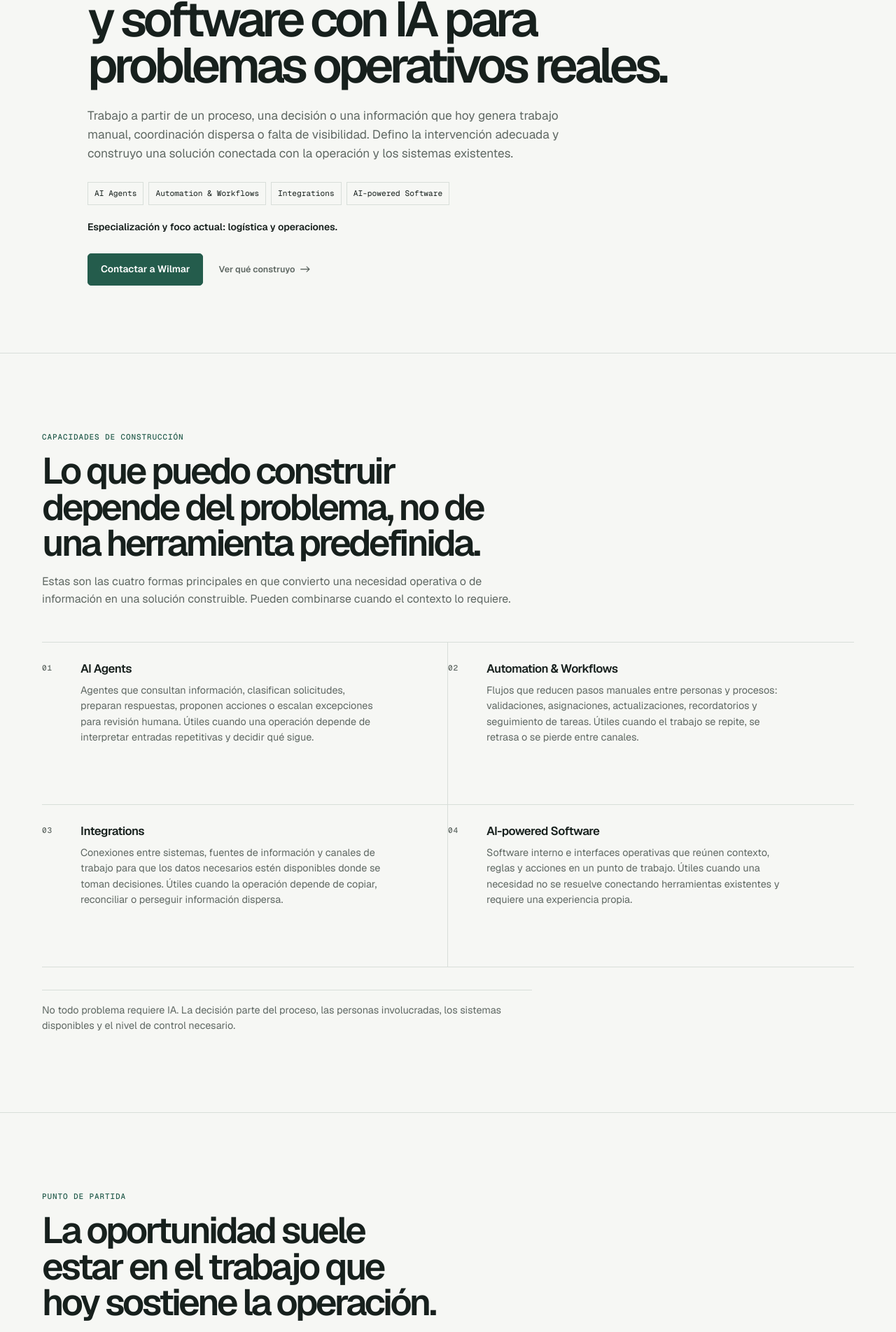
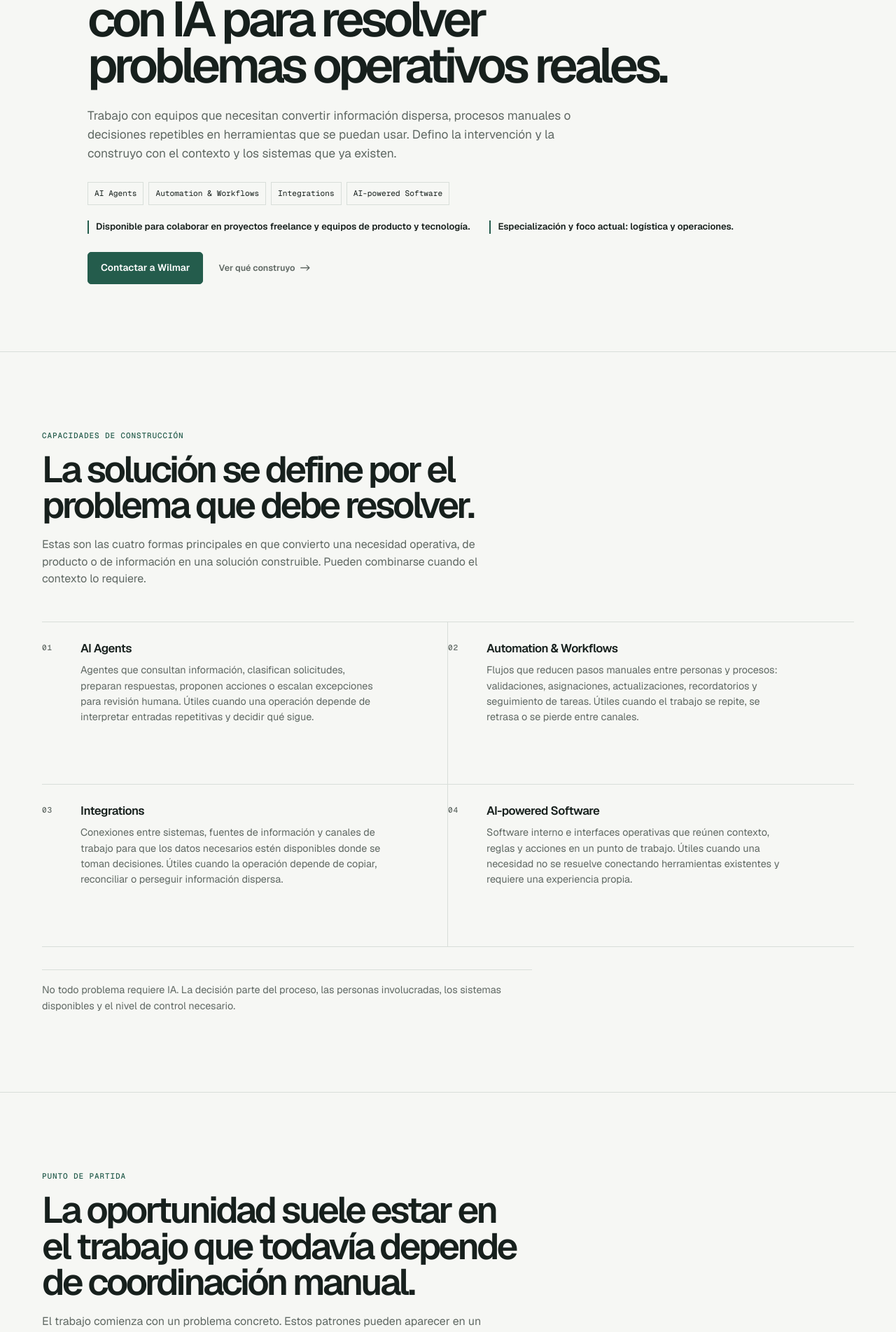
Before and after one commit to wilmarFlorez/wlanding, a Next.js app: page / in a window 1280 px wide. Shown: the part 404-2307 px from the top of the page at 70% size. Built offline with nearby package versions, Linux system fonts and the light colour scheme; no server answers.

Commit message:
feat: Revise landing page content for clarity and engagement; update sections on About, Capabilities, Contact, and Logistics

```diff
--- a/app/globals.css
+++ b/app/globals.css
@@ -50,8 +50,6 @@ p { color: var(--muted); }
 .button { display: inline-flex; min-height: 46px; align-items: center; justify-content: center; border: 1px solid var(--accent); border-radius: 5px; background: var(--accent); color: #fff; font-size: .86rem; font-weight: 600; padding: 0 18px; transition: background 160ms ease, border-color 160ms ease, transform 160ms ease; }
 .button:hover { border-color: var(--accent-dark); background: var(--accent-dark); transform: translateY(-1px); }
 .button-small { min-height: 35px; padding: 0 12px; font-size: .73rem; }
-.button-disabled { border-color: var(--line); background: var(--line); color: var(--muted); cursor: not-allowed; }
-.button-disabled:hover { border-color: var(--line); background: var(--line); transform: none; }
 
 .hero { padding: 100px 0 96px; border-bottom: 1px solid var(--line); }
 .hero-content { max-width: 1030px; }
@@ -60,12 +58,12 @@ p { color: var(--muted); }
 .hero-lede { max-width: 735px; margin-bottom: 0; font-size: clamp(1rem, 1.35vw, 1.16rem); line-height: 1.55; }
 .focus-list { display: flex; flex-wrap: wrap; gap: 7px; margin: 27px 0 0; }
 .focus-list span { border: 1px solid var(--line); color: var(--foreground); font-family: var(--font-geist-mono), monospace; font-size: .7rem; padding: 7px 9px; }
-.hero-specialization { margin: 21px 0 0; color: var(--foreground); font-size: .87rem; font-weight: 550; }
+.hero-context { display: flex; flex-wrap: wrap; gap: 10px 28px; margin-top: 22px; }
+.hero-context p { margin: 0; border-left: 2px solid var(--accent); color: var(--foreground); font-size: .82rem; font-weight: 550; line-height: 1.4; padding-left: 10px; }
 .hero-actions { display: flex; align-items: center; gap: 22px; margin-top: 26px; }
 .text-link { font-weight: 600; }
 .text-link span { display: inline-block; margin-left: 4px; transition: transform 160ms ease; }
 .text-link:hover span { transform: translateX(3px); }
-.contact-note { max-width: 390px; margin: 11px 0 0; font-size: .74rem; line-height: 1.4; }
 
 .section-intro { max-width: 760px; margin-bottom: 48px; }
 .section-intro p:last-child { max-width: 670px; margin-bottom: 0; }
@@ -151,6 +149,7 @@ p { color: var(--muted); }
 .about-layout { display: grid; grid-template-columns: minmax(180px, .55fr) minmax(0, 1.45fr); gap: clamp(36px, 8vw, 128px); }
 .about-layout h2 { max-width: 690px; }
 .about-layout > div > p { max-width: 660px; margin-bottom: 0; font-size: 1rem; }
+.about-layout > div > p + p { margin-top: 18px; border-top: 1px solid var(--line); padding-top: 17px; }
 
 .contact-section { padding-top: 72px; }
 .contact-panel { display: grid; grid-template-columns: minmax(0, 1fr) minmax(300px, .72fr); gap: clamp(40px, 7vw, 96px); border: 1px solid var(--line); background: var(--surface); padding: clamp(27px, 5vw, 59px); }
@@ -218,8 +217,8 @@ p { color: var(--muted); }
   .hero-actions { margin-top: 20px; }
   .focus-list { gap: 6px; }
   .focus-list span { font-size: .64rem; padding: 6px 7px; }
-  .hero-specialization { margin-top: 17px; font-size: .8rem; }
-  .contact-note { margin-top: 8px; font-size: .7rem; }
+  .hero-context { align-items: flex-start; flex-direction: column; gap: 9px; margin-top: 18px; }
+  .hero-context p { font-size: .76rem; }
   .capabilities-grid, .problems-list, .freight-pilot-details, .evidence-framework dl { grid-template-columns: 1fr; }
   .capability-card { min-height: 0; border-right: 0 !important; padding: 25px 0 26px 43px; }
   .capability-card .item-index { left: 0; }
--- a/app/layout.tsx
+++ b/app/layout.tsx
@@ -15,11 +15,11 @@ const geistMono = Geist_Mono({
 export const metadata: Metadata = {
   title: "Wilmar Florez Samudio | Product Architect & Builder",
   description:
-    "Wilmar entiende problemas, diseña intervenciones y construye software con IA, agentes, automatización e integraciones cuando tienen sentido.",
+    "Product Architect & Builder disponible para colaborar en proyectos freelance y equipos de producto y tecnología. Diseña y construye productos, automatizaciones y sistemas con IA.",
   openGraph: {
     title: "Wilmar Florez Samudio | Product Architect & Builder",
     description:
-      "Product Architect & Builder para problemas operativos y productos conectados con IA, automatización e integraciones.",
+      "Productos, automatizaciones y sistemas con IA para problemas operativos y de información.",
     type: "website",
     locale: "es_CO",
   },
--- a/components/landing/About.tsx
+++ b/components/landing/About.tsx
@@ -6,6 +6,7 @@ export function About() {
         <div>
           <h2 id="about-title">Wilmar Florez Samudio, Product Architect &amp; Builder.</h2>
           <p>Trabajo entre el problema operativo, la arquitectura de la solución y lo que finalmente se construye. Mi rol combina criterio de producto, diseño de flujos, construcción de software e integración con los sistemas que sostienen la operación.</p>
+          <p>Puedo colaborar de forma independiente en una iniciativa concreta o sumar capacidad a un equipo de producto y tecnología que necesita llevar una solución de la idea a la implementación.</p>
         </div>
       </div>
     </section>
--- a/components/landing/Capabilities.tsx
+++ b/components/landing/Capabilities.tsx
@@ -6,8 +6,8 @@ export function Capabilities() {
       <div className="container">
         <div className="section-intro">
           <p className="eyebrow">Capacidades de construcción</p>
-          <h2 id="capabilities-title">Lo que puedo construir depende del problema, no de una herramienta predefinida.</h2>
-          <p>Estas son las cuatro formas principales en que convierto una necesidad operativa o de información en una solución construible. Pueden combinarse cuando el contexto lo requiere.</p>
+          <h2 id="capabilities-title">La solución se define por el problema que debe resolver.</h2>
+          <p>Estas son las cuatro formas principales en que convierto una necesidad operativa, de producto o de información en una solución construible. Pueden combinarse cuando el contexto lo requiere.</p>
         </div>
         <div className="capabilities-grid">
           {capabilities.map((capability, index) => (
--- a/components/landing/ContactForm.tsx
+++ b/components/landing/ContactForm.tsx
@@ -73,7 +73,7 @@ export function ContactForm({ turnstileSiteKey }: { turnstileSiteKey?: string })
         </label>
       </div>
       <label>
-        ¿Qué proceso o iniciativa quieres revisar? <span aria-hidden="true">*</span>
+        ¿Qué proyecto, iniciativa o rol quieres conversar? <span aria-hidden="true">*</span>
         <textarea name="message" required maxLength={5000} rows={5} />
       </label>
       <label className="contact-honeypot" aria-hidden="true">
--- a/components/landing/Demos.tsx
+++ b/components/landing/Demos.tsx
@@ -6,7 +6,7 @@ export function Demos() {
       <div className="container">
         <div className="section-intro section-intro-wide">
           <p className="eyebrow">Evidencia y exploración</p>
-          <h2 id="demos-title">El tipo de evidencia importa tanto como lo que muestra.</h2>
+          <h2 id="demos-title">Proyectos y demostraciones para mostrar cómo abordo un problema.</h2>
           <p>Cada pieza publicada indica con precisión qué es y qué se puede afirmar sobre ella. No se presentan ejemplos conceptuales como implementaciones ni trabajo de terceros como evidencia personal.</p>
         </div>
 
--- a/components/landing/Hero.tsx
+++ b/components/landing/Hero.tsx
@@ -5,9 +5,9 @@ export function Hero() {
         <div className="hero-copy">
           <p className="eyebrow">Product Architect &amp; Builder</p>
           <p className="hero-name">Wilmar Florez Samudio</p>
-          <h1 id="hero-title">Diseño y construyo AI Agents, automatización, integraciones y software con IA para problemas operativos reales.</h1>
+          <h1 id="hero-title">Diseño y construyo productos, automatizaciones y sistemas con IA para resolver problemas operativos reales.</h1>
           <p className="hero-lede">
-            Trabajo a partir de un proceso, una decisión o una información que hoy genera trabajo manual, coordinación dispersa o falta de visibilidad. Defino la intervención adecuada y construyo una solución conectada con la operación y los sistemas existentes.
+            Trabajo con equipos que necesitan convertir información dispersa, procesos manuales o decisiones repetibles en herramientas que se puedan usar. Defino la intervención y la construyo con el contexto y los sistemas que ya existen.
           </p>
           <div className="focus-list" aria-label="Capacidades principales">
             <span>AI Agents</span>
@@ -15,7 +15,10 @@ export function Hero() {
             <span>Integrations</span>
             <span>AI-powered Software</span>
           </div>
-          <p className="hero-specialization">Especialización y foco actual: logística y operaciones.</p>
+          <div className="hero-context">
+            <p>Disponible para colaborar en proyectos freelance y equipos de producto y tecnología.</p>
+            <p>Especialización y foco actual: logística y operaciones.</p>
+          </div>
           <div className="hero-actions">
             <a className="button" href="#contacto">
               Contactar a Wilmar
--- a/components/landing/HowIWork.tsx
+++ b/components/landing/HowIWork.tsx
@@ -6,7 +6,7 @@ export function HowIWork() {
       <div className="container process-layout">
         <div className="section-intro">
           <p className="eyebrow">De problema a solución</p>
-          <h2 id="process-title">Entender antes de construir.</h2>
+          <h2 id="process-title">Entender el contexto antes de construir.</h2>
         </div>
         <ol className="process-list">
           {workSteps.map(([title, description], index) => (
@@ -19,7 +19,7 @@ export function HowIWork() {
             </li>
           ))}
         </ol>
-        <p className="process-closing">El resultado no es solo una recomendación: es una solución diseñada para el contexto que se puede construir e integrar.</p>
+        <p className="process-closing">El resultado no es solo una recomendación: es una solución diseñada para el contexto que se puede construir, integrar y usar.</p>
       </div>
     </section>
   );
--- a/components/landing/Logistics.tsx
+++ b/components/landing/Logistics.tsx
@@ -14,7 +14,7 @@ export function Logistics() {
         </div>
         <div className="logistics-copy">
           <p className="eyebrow">Especialización</p>
-          <h2 id="logistics-title">Logística y operaciones como contexto de profundidad.</h2>
+          <h2 id="logistics-title">Logística y operaciones es mi especialización, no una restricción.</h2>
           <p>Mi foco comercial actual está en operaciones logísticas, especialmente transporte terrestre y 3PL. Es un entorno donde la coordinación, los cambios de estado, la documentación y la visibilidad dependen de información que se mueve entre personas, canales y sistemas.</p>
           <p>Este contexto guía los ejemplos de la landing y permite hablar con precisión de problemas operativos. Los mismos patrones también pueden existir en otras organizaciones cuando hay un problema claro y existe encaje.</p>
           <dl className="logistics-signals">
--- a/components/landing/Problems.tsx
+++ b/components/landing/Problems.tsx
@@ -6,8 +6,8 @@ export function Problems() {
       <div className="container">
         <div className="section-intro">
           <p className="eyebrow">Punto de partida</p>
-          <h2 id="problems-title">La oportunidad suele estar en el trabajo que hoy sostiene la operación.</h2>
-          <p>El trabajo comienza con un problema concreto. Estos patrones pueden aparecer en logística, operaciones y otras industrias.</p>
+          <h2 id="problems-title">La oportunidad suele estar en el trabajo que todavía depende de coordinación manual.</h2>
+          <p>El trabajo comienza con un problema concreto. Estos patrones pueden aparecer en un producto, una operación o cualquier equipo que dependa de información y decisiones.</p>
         </div>
         <ol className="problems-list">
           {problems.map(([title, description], index) => (
--- a/components/landing/data.ts
+++ b/components/landing/data.ts
@@ -95,8 +95,12 @@ export const demos = [
 
 export const faqs = [
   [
+    "¿Colaboras como freelancer o dentro de un equipo?",
+    "Ambas opciones. Puedo trabajar de forma independiente en una iniciativa concreta o sumar capacidad a un equipo de producto y tecnología, según lo que el contexto requiera.",
+  ],
+  [
     "¿Solo trabajas con empresas de logística?",
-    "No. Logística y operaciones son mi especialización y foco comercial actual. También puedo trabajar en problemas operativos y de información de otras industrias cuando existe encaje.",
+    "No. Logística y operaciones son mi especialización y foco comercial actual. También puedo trabajar en problemas de producto, operaciones e información de otras industrias cuando existe encaje.",
   ],
   [
     "¿Necesito llegar con una solución de IA definida?",
```
Also changed, not shown: components/landing/ContactSection.tsx (+5 -5 lines).
